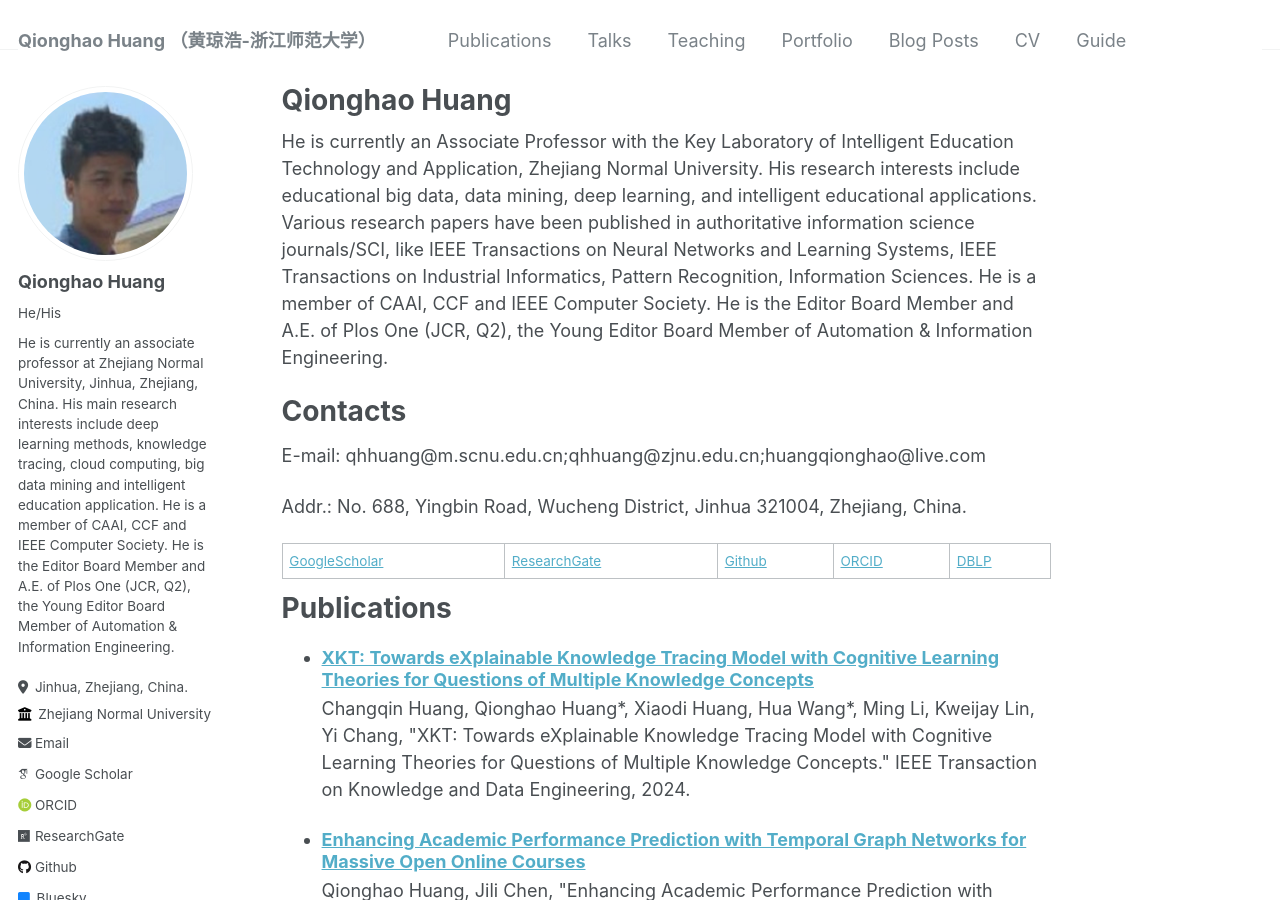
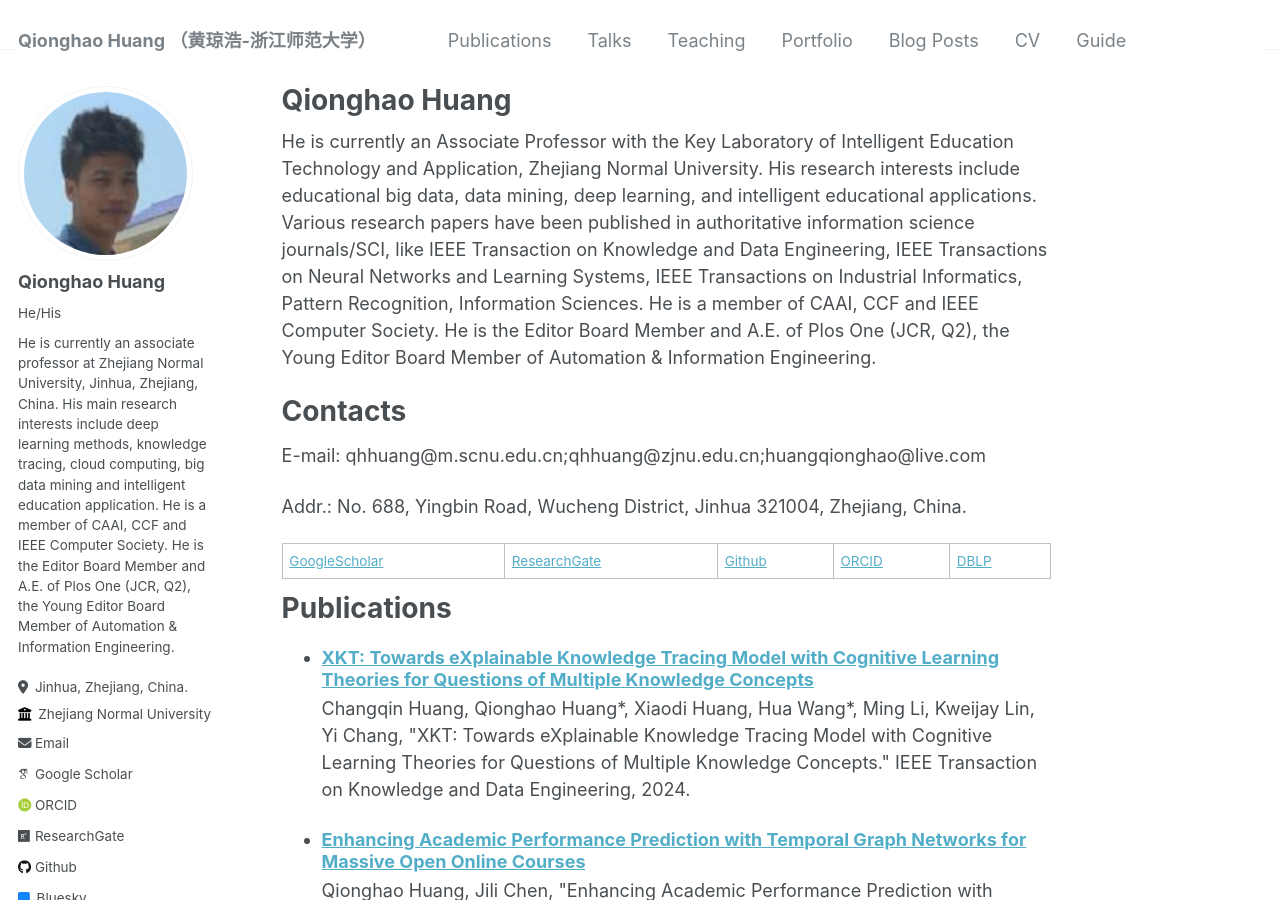
Before and after one commit to qhhuang-ai/qhhuang-ai.github.io, a Jekyll site: the page built from _pages/about.md, in a window 1280 px wide and 900 px high. Built offline with Jekyll 4.4.1, drawn with Linux system fonts in a browser that asks for light colours; some web fonts are replaced; comment, search, counter and statistics services are not loaded.

Commit message:
update CV

```diff
--- a/_pages/about.md
+++ b/_pages/about.md
@@ -8,7 +8,7 @@
 ---
 
 He is currently an Associate Professor with the Key Laboratory of Intelligent Education Technology and Application, Zhejiang Normal University.
-His research interests include educational big data, data mining, deep learning, and intelligent educational applications. Various research papers have been published in authoritative information science journals/SCI, like IEEE Transactions on Neural Networks and Learning Systems, IEEE Transactions on Industrial Informatics, Pattern Recognition, Information Sciences.
+His research interests include educational big data, data mining, deep learning, and intelligent educational applications. Various research papers have been published in authoritative information science journals/SCI, like IEEE Transaction on Knowledge and Data Engineering, IEEE Transactions on Neural Networks and Learning Systems, IEEE Transactions on Industrial Informatics, Pattern Recognition, Information Sciences.
 He is a member of CAAI, CCF and IEEE Computer Society. He is the Editor Board Member and A.E. of Plos One (JCR, Q2), the Young Editor Board Member of Automation & Information Engineering.
 
 
```
